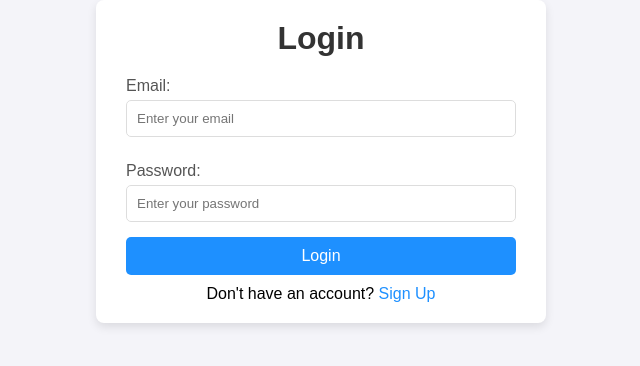
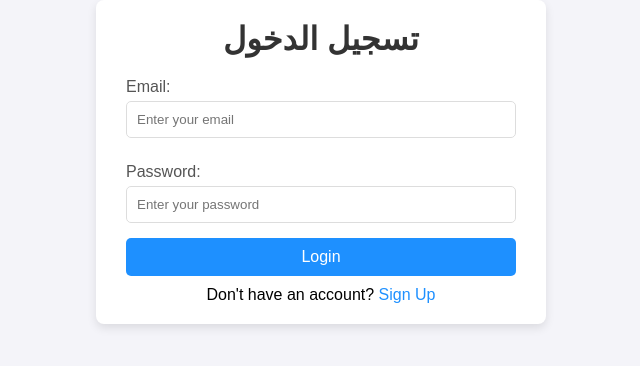
Before and after one commit to KlaiAhmed/Espace_citoyen, a plain HTML site: page login.html in a window 1280 px wide. Shown: the whole page, without its empty margins (319-959 px from the left). Drawn offline with Linux system fonts and the light colour scheme.

Commit message:
Update login.html

```diff
--- a/login.html
+++ b/login.html
@@ -19,7 +19,7 @@
 </head>
 <body>
     <div class="form-container">
-        <h1>Login</h1>
+        <h1>تسجيل الدخول</h1>
         <form onsubmit="handleSignup(event)">
             <label for="email">Email:</label>
             <input type="email" id="email" name="email" placeholder="Enter your email" required>
```
